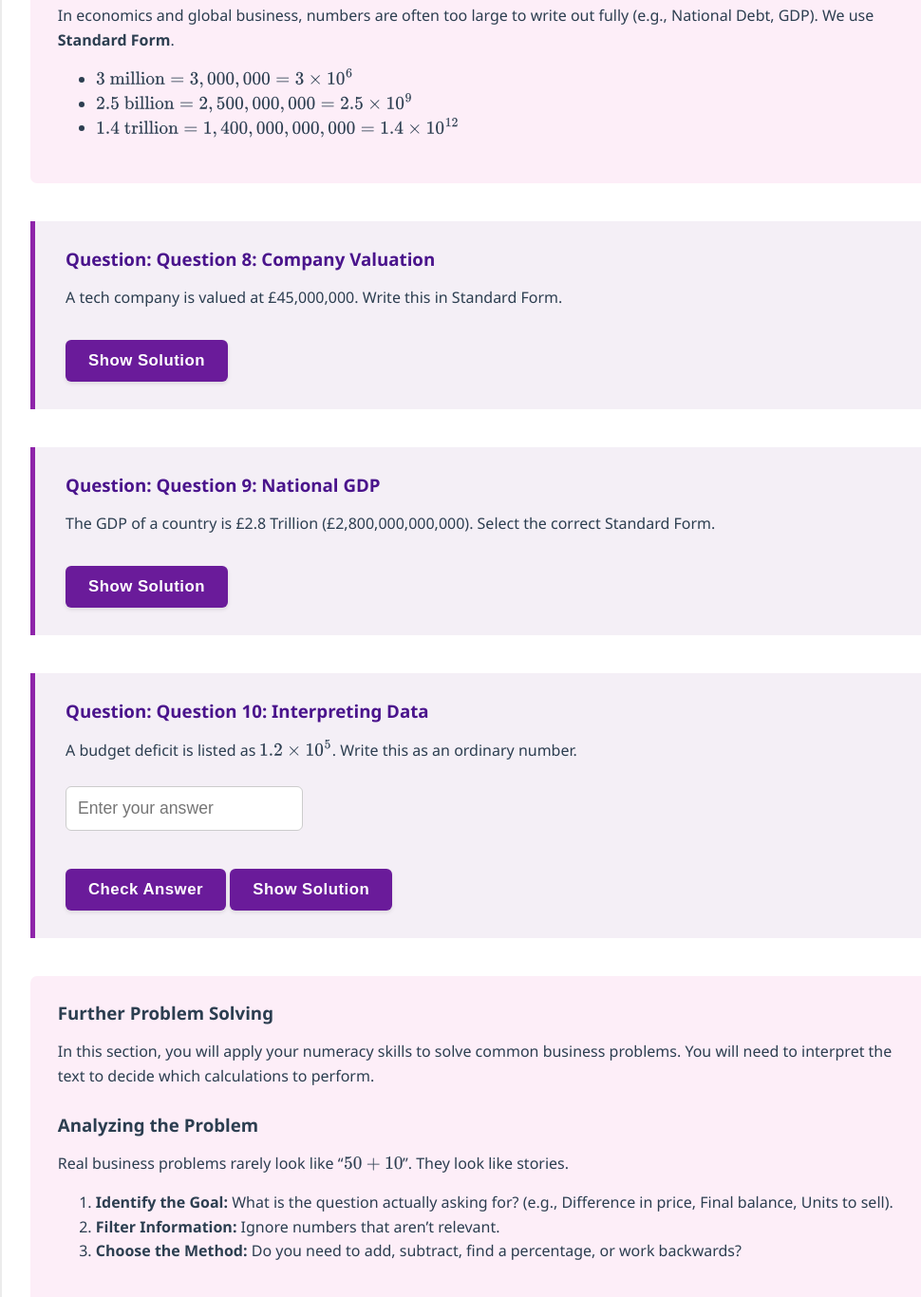
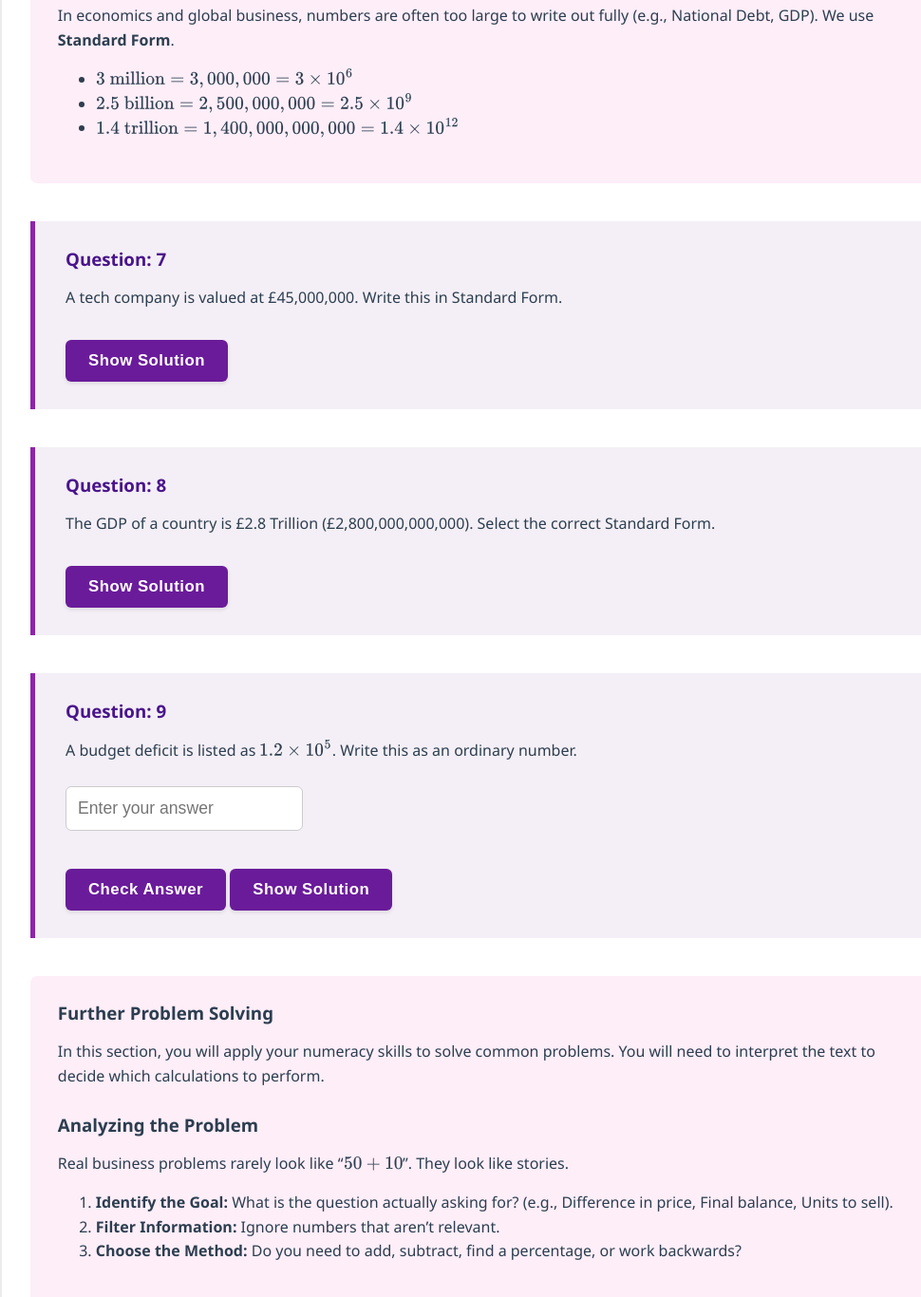
Before and after one commit to probe973/nbs-4104b, a Jekyll site: the page built from numeracy/05-problems.md, in a window 1280 px wide and 1400 px high, scrolled down 3462 px. Shown: the top 1366 px of the window at 95% size, without its empty margins (128-1098 px from the left). Built offline with Jekyll 4.4.1, drawn with Linux system fonts in a browser that asks for light colours; some of the changed text lies outside the part shown.

Commit message:
Update 05-problems.md

```diff
--- a/numeracy/05-problems.md
+++ b/numeracy/05-problems.md
@@ -20,7 +20,7 @@ In business:
 
 {% include question_numerical.html
     id="bus_pl_1"
-    title="Question 1: Calculating Profit"
+    title="1"
     question_text="A coffee shop generates £4,500 in revenue this month. The cost of coffee beans, milk, and rent totals £3,250. Calculate the profit. (If a loss, write as a negative profit)"
     correct_answer="1250"
     tolerance="0"
@@ -29,7 +29,7 @@ In business:
 
 {% include question_numerical.html
     id="bus_pl_2"
-    title="Question 2: Handling Losses"
+    title="2"
     question_text="A startup spends £12,000 on development but only makes £4,500 in sales. What is their profit? (If a loss, write as a negative profit)"
     correct_answer="-7500"
     tolerance="0"
@@ -49,7 +49,7 @@ In finance, percentages are used for tax (VAT), interest, and profit margins.
 
 {% include question_numerical.html
     id="bus_perc_1"
-    title="Question 4: Calculating VAT"
+    title="3"
     question_text="A laptop costs £800 excluding VAT. VAT is charged at 20%. Calculate the total price including VAT."
     correct_answer="960"
     tolerance="0.01"
@@ -58,7 +58,7 @@ In finance, percentages are used for tax (VAT), interest, and profit margins.
 
 {% include question_numerical.html
     id="bus_perc_2"
-    title="Question 5: Trade Discounts"
+    title="4"
     question_text="A supplier offers a 15% trade discount on an order of £2,000. What is the discounted price?"
     correct_answer="1700"
     tolerance="0.01"
@@ -67,7 +67,7 @@ In finance, percentages are used for tax (VAT), interest, and profit margins.
 
 {% include question_numerical.html
     id="bus_perc_3"
-    title="Question 6: Reverse VAT"
+    title="5"
     question_text="A service bill is £144, which includes VAT at 20%. Calculate the cost *before* VAT was added."
     correct_answer="120"
     tolerance="0.01"
@@ -126,7 +126,7 @@ Businesses often use tables to calculate the total cost of inventory or services
 
 {% include table_fill.html
    id="table_inventory"
-   title="Question 7: Inventory Valuation"
+   title="6: Inventory Valuation"
    question_text="Calculate the total cost for each item line, and then the Grand Total."
    table_content=inventory_table
    answers="455 || 600 || 305 || 1360"
@@ -150,7 +150,7 @@ In economics and global business, numbers are often too large to write out fully
 
 {% include question_dropdown.html
     id="bus_sf_1"
-    title="Question 8: Company Valuation"
+    title="7"
     question_text="A tech company is valued at £45,000,000. Write this in Standard Form."
     options="wrong1::4.5 \times 10^6||correct::4.5 \times 10^7||wrong2::45 \times 10^6||wrong3::4.5 \times 10^8"
     correct_answer="correct"
@@ -159,7 +159,7 @@ In economics and global business, numbers are often too large to write out fully
 
 {% include question_dropdown.html
     id="bus_sf_2"
-    title="Question 9: National GDP"
+    title="8"
     question_text="The GDP of a country is £2.8 Trillion (£2,800,000,000,000). Select the correct Standard Form."
     options="correct::2.8 \times 10^{12}||wrong1::2.8 \times 10^9||wrong2::28 \times 10^{11}||wrong3::2.8 \times 10^{10}"
     correct_answer="correct"
@@ -168,7 +168,7 @@ In economics and global business, numbers are often too large to write out fully
 
 {% include question_numerical.html
     id="bus_sf_3"
-    title="Question 10: Interpreting Data"
+    title="9"
     question_text="A budget deficit is listed as $1.2 \times 10^5$. Write this as an ordinary number."
     correct_answer="120000"
     tolerance="0"
@@ -180,7 +180,7 @@ In economics and global business, numbers are often too large to write out fully
 
 ### Further Problem Solving
 
-In this section, you will apply your numeracy skills to solve common business problems. You will need to interpret the text to decide which calculations to perform.
+In this section, you will apply your numeracy skills to solve common problems. You will need to interpret the text to decide which calculations to perform.
 
 ### Analyzing the Problem
 
```
Also changed, not shown: other parts of numeracy/05-problems.md (+10 -11 lines).
